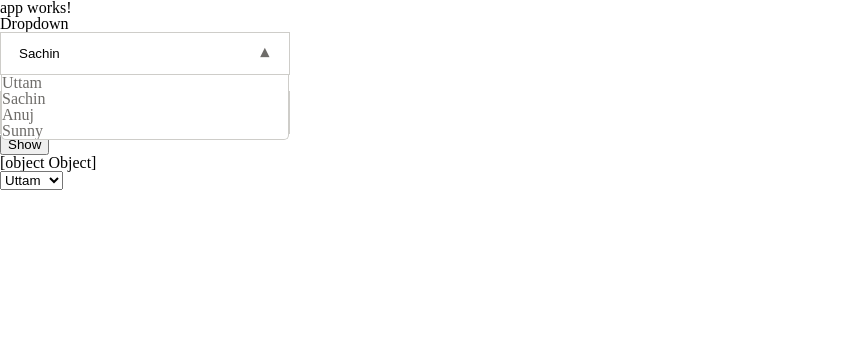
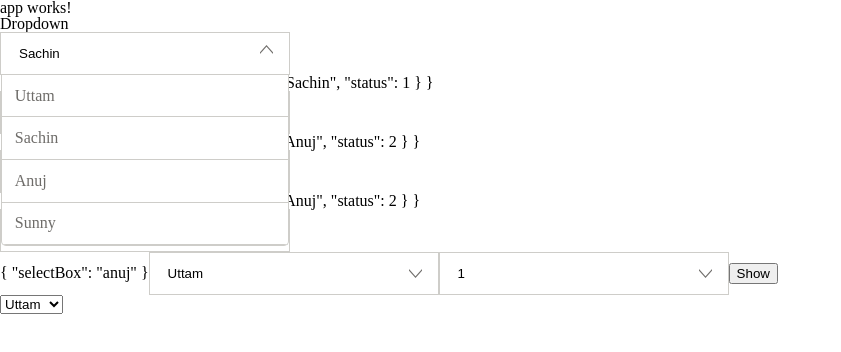
Before and after one commit to uttamchoudhary/Angular-components-test, an Angular app: page / in a window 1280 px wide. Both pictures are taken after a click on the element 145 px from the left and 53 px from the top of the page. Shown: the top 352 px of the page, without its empty margins (0-841 px from the left). Built offline with nearby package versions, Linux system fonts and the light colour scheme.

Commit message:
bug fixes

```diff
--- a/src/app/dropdown/dropdown.component.html
+++ b/src/app/dropdown/dropdown.component.html
@@ -1,8 +1,9 @@
-<div class="ng-dropdown-wrapper" tabindex="0" (click)="active=!active" [ngClass]="{'active':active}">
+<div class="ng-dropdown-wrapper" [class]="styleGuide?.dropdownClass" tabindex="0" (click)="active=!active" [ngClass]="{'active':active}">
     <input type="text" name="searchTerm" tabindex="-1" [formControl]="searchTerm" [readonly]="!isDatalist" #searchInput>
-    <!-- <span *ngIf="!settings?.isDatalist" class="selected">{{selectedItem[displayKey]}}</span> -->
-    <span [class]="caretClass" id="caret" [ngStyle]="{'top':positionTop,'right':positionRight}" [ngClass]="{'icon':!caretClass}"></span>
-    <ul class="dropdown">
-        <li *ngFor="let option of filterOptions" (click)="changeValue(option)"><span>{{option[displayKey]}}</span></li>
+    <span [class]="styleGuide?.caretClass" id="caret" [ngStyle]="{'top':positionTop,'right':positionRight}" [ngClass]="{'icon':!styleGuide?.caretClass}"></span>
+    <ul [ngClass]="{'ng-dropdown-menu' : true}" [class]="styleGuide?.dropdownMenuClass">
+        <li *ngFor="let option of filterOptions" (click)="changeValue(option)" [class]="styleGuide?.optionsClass">
+            <span>{{option[displayKey] || option}}</span>
+        </li>
     </ul>
 </div>
--- a/src/app/dropdown/dropdown.component.scss
+++ b/src/app/dropdown/dropdown.component.scss
@@ -2,17 +2,11 @@
     /* Size & position */
     display: inline-block;
     position: relative;
-    input {
+    input[type="text"] {
         width: 90%;
         border: none;
         outline: none;
         text-transform: capitalize;
-    }
-    span {
-        text-transform: capitalize;
-    }
-    .selected {
-        padding-right: 20px;
     }
     #caret {
         position: absolute;
@@ -27,7 +21,7 @@
             pointer-events: none;
         }
     }
-    .dropdown {
+    .ng-dropdown-menu {
         /* Size & position */
         display: none;
         position: absolute;
@@ -37,7 +31,7 @@
         /* Styles */
         list-style: none;
         /* Hiding */
-        overflow: hidden;
+        overflow: auto;
         z-index: 9999;
         /* Hover state */
         li {
@@ -60,6 +54,6 @@
     transform: rotate(180deg);
 }
 
-.ng-dropdown-wrapper.active .dropdown {
+.ng-dropdown-wrapper.active .ng-dropdown-menu {
     display: block;
 }
--- a/src/app/dropdown/dropdown.component.ts
+++ b/src/app/dropdown/dropdown.component.ts
@@ -31,11 +31,8 @@ export class DropdownComponent implements OnInit, ControlValueAccessor, Validato
   //name of key to displayed as options
   @Input() displayKey: string;
 
-  //Class name for caret icon
-  @Input() caretClass: string;
-
-  //if dropdown is multiselect
-  @Input() multiSelect: boolean;
+  //contains various Config classes for dropdown
+  @Input() styleGuide : any;
 
   //True if Dropdown should behave like a datalist
   @Input() isDatalist: boolean;
@@ -45,10 +42,7 @@ export class DropdownComponent implements OnInit, ControlValueAccessor, Validato
 
   @ViewChild('searchInput') searchInput: ElementRef;
 
-  //@Input() selected: number;
-  //@Input() settings: Settings;
-
-  @Output() change = new EventEmitter();
+  @Output() onChange = new EventEmitter();
 
   selectedItem: any;
   searchTerm: FormControl;
@@ -66,7 +60,7 @@ export class DropdownComponent implements OnInit, ControlValueAccessor, Validato
 
   writeValue(obj: any) {
     this.selectedItem = obj;
-    obj ? this.searchTerm.setValue(obj[this.displayKey]) : null;
+    obj ? this.searchTerm.setValue(obj[this.displayKey] || obj) : null;
   }
 
   registerOnTouched() { }
@@ -76,27 +70,28 @@ export class DropdownComponent implements OnInit, ControlValueAccessor, Validato
   }
 
   validate(): ValidationErrors {
-    return null
+    return this.selectedItem ? null : { required : true };
   }
 
 
+  ngOnInit() {
+    this.selectedItem = this.options[0];
+    setTimeout(() => {
+      this.getCaretPosition();
+    })
 
-
-  ngOnInit() {
-    //this.selectedItem = this.options[0];
-    this.getCaretPosition();
-    // this.selectedItem = this.selected ? this.options[this.selected - 1] : this.options[0];
-    // this.searchTerm = this.selectedItem;
-    if(!this.displayKey)
+    if(!this.displayKey && typeof this.options[0] === 'object')
       this.displayKey = Object.keys(this.options[0])[0];
-    this.searchTerm.setValue(this.options[0][this.displayKey]);
+    this.searchTerm.setValue(this.options[0][this.displayKey] || this.options[0]);
     this.filterOptions = Object.assign([], this.options);
     this.isDatalist ? this.initSearch() : null;
   }
 
   initSearch() {
-    if(!this.searchKeys || !this.searchKeys.length)
+    if((!this.searchKeys || !this.searchKeys.length) && this.displayKey && typeof this.options[0] === 'object')
       this.searchKeys = [this.displayKey];
+    else if(!this.displayKey || typeof this.options[0] !== 'object')
+      this.searchKeys = ['0'];
     this.searchTerm.valueChanges
       .sample(Observable.fromEvent(this.searchInput.nativeElement, 'input'))
       .debounceTime(100)
@@ -105,13 +100,11 @@ export class DropdownComponent implements OnInit, ControlValueAccessor, Validato
         return Observable.of(
           this.options.filter(option => {
             for(let i = 0, len = this.searchKeys.length; i < len; i++){
-              if (option[this.searchKeys[i]].toLowerCase().indexOf(term.toLowerCase()) > -1) {
+              if (typeof option === "object" && option[this.searchKeys[i]].toString().toLowerCase().indexOf(term.toLowerCase()) > -1) {
                 return option;
-              }
+              }else if(typeof option !== "object" && option.toString().toLowerCase().indexOf(term.toLowerCase()) > -1)
+                return option;
             }
-
-            // if (v.name.toLowerCase().indexOf(term.toLowerCase()) > -1 || v.address.toLowerCase().indexOf(term.toLowerCase()) > -1)
-            //   return v;
           }))
       }).subscribe(list => {
         this.filterOptions = list;
@@ -119,29 +112,18 @@ export class DropdownComponent implements OnInit, ControlValueAccessor, Validato
   }
 
   changeValue(option) {
-    this.searchTerm.setValue(option[this.displayKey]);
+    this.searchTerm.setValue(option[this.displayKey] || option);
     this.propagateChange(option);
-    this.change.emit(option);
+    this.onChange.emit(option);
     this.selectedItem = option;
-    //this.searchTerm = this.selectedItem;
-    // if(this.settings && (this.settings['output'] === "value" || this.settings['output'] === "Value")){
-    //   this.onchange.emit(this.selectedItem);
-    // }else{
-    //   this.onchange.emit(index);
-    // }
   }
 
   closeDropdown(event) {
     if (!this._eref.nativeElement.contains(event.target)) {
-      //this.close.emit();
-     // this.host.classList.remove('active');
       this.active = false;
-      this.changeValue(this.selectedItem);
-      //this.searchTerm = this.selectedItem;
-     this.filterOptions = Object.assign([], this.options);
+      this.searchTerm.setValue(this.selectedItem[this.displayKey] || this.selectedItem);
+      this.filterOptions = Object.assign([], this.options);
     }
-      // this.changeValue(this.selectedItem);
-      // this.filterOptions = Object.assign([], this.options);
   }
 
   getCaretPosition() {
--- a/src/app/root/app.component.html
+++ b/src/app/root/app.component.html
@@ -5,18 +5,37 @@
     Dropdown
 </h3>
 <form novalidate #templateForm="ngForm">
-    <ng-dropdown name="selectBox" displayKey="name" [options]="options" [(ngModel)]="current" (change)="changeValue($event)"></ng-dropdown>
+    <ng-dropdown name="selectBox" displayKey="name" [options]="options" [(ngModel)]="current" [styleGuide]="settings"></ng-dropdown>
 </form>
+<span>{{templateForm.value | json}}</span>
 <br>
 
 <form novalidate [formGroup]="modelForm">
-    <ng-dropdown displayKey="name" formControlName="selectBox" isDatalist="true" [searchKeys]="searchKeys" [options]="options" (change)="changeValue($event)"></ng-dropdown>
+    <ng-dropdown formControlName="selectBox" isDatalist="true" [options]="options" [styleGuide]="settings" (onChange)="changeValue($event)"></ng-dropdown>
 </form>
+
+<span>{{modelForm.value | json}}</span>
+
+<form novalidate [formGroup]="selectForm">
+    <ng-dropdown formControlName="selectBox" [searchKeys]="searchKeys" [options]="options" [styleGuide]="settings" (onChange)="changeValue($event)"></ng-dropdown>
+</form>
+
+<span>{{selectForm.value | json}}</span>
+
+<form novalidate [formGroup]="stringmodelForm">
+    <ng-dropdown formControlName="selectBox" isDatalist="true" [options]="stringoptions" [styleGuide]="settings" (onChange)="changeValue($event)"></ng-dropdown>
+</form>
+
+<span>{{stringmodelForm.value | json}}</span>
+
+<ng-dropdown [options]="stringoptions" [styleGuide]="settings" (onChange)="changeValue($event)"></ng-dropdown>
+<ng-dropdown isDatalist="true" [options]="numericOptions" [styleGuide]="settings" (onChange)="changeValue($event)"></ng-dropdown>
+
 
 <button type="button" (click)="printValue(templateForm)">Show</button>
 
 <p>
-    {{displayed}}
+    {{displayed | json}}
 </p>
 <!-- <ng-dropdown [options]="options" (onchange)="changeValue($event)"></ng-dropdown> -->
 <!-- <span data-count=20>items</span>
--- a/src/app/root/app.component.ts
+++ b/src/app/root/app.component.ts
@@ -17,33 +17,44 @@ export class AppComponent  {
     {
       key: 'send_to',
       name: 'Sachin',
-      status: 0
+      status: 1
     },
     {
       key: 'pick_to',
       name: 'Anuj',
-      status: 0
+      status: 2
     },
     {
       key: 'pick_from',
       name: 'Sunny',
       status: 0
-    }
+    },
+
   ];
   current;
   //selected = 2;
-  settings;
+  settings ={
+    caretClass:'icon-dropdown',
+    dropdownClass: 'dropdown-wrapper',
+    dropdownMenuClass: 'dropdown',
+    optionsClass: 'option'
+  };
+  stringoptions = ['uttam','sachin','anuj', 'anu', 'honey'];
+  numericOptions = [1,2,3,4,57,8,23]
   displayed;
-  searchKeys =['key','name'];
+  selectForm : FormGroup;
+  stringmodelForm : FormGroup;
+  searchKeys =['key','name', 'status'];
   constructor(private _fb: FormBuilder){
     this.current = this.options[1];
-    this.settings =  {
-      output:'value',
-      isDatalist: true,
-      caretClass: 'icon-dropdown'
-    }
     this.modelForm = this._fb.group({
       selectBox : [this.options[2], Validators.required]
+    })
+    this.selectForm = this._fb.group({
+      selectBox : [this.options[2], Validators.required]
+    })
+    this.stringmodelForm = this._fb.group({
+      selectBox : [this.stringoptions[2], Validators.required]
     })
   }
   changeValue(index){
--- a/src/styles.scss
+++ b/src/styles.scss
@@ -82,7 +82,7 @@ $highlight-color: #d15947;
 $color-black: #000;
 $color-white: #fff;
 $dropdown-active-color: #f0f2f5;
-.ng-dropdown-wrapper {
+.dropdown-wrapper {
     padding: 12px 16px;
     width: 20%;
     border: 1px solid rgb(206, 205, 201);
```
